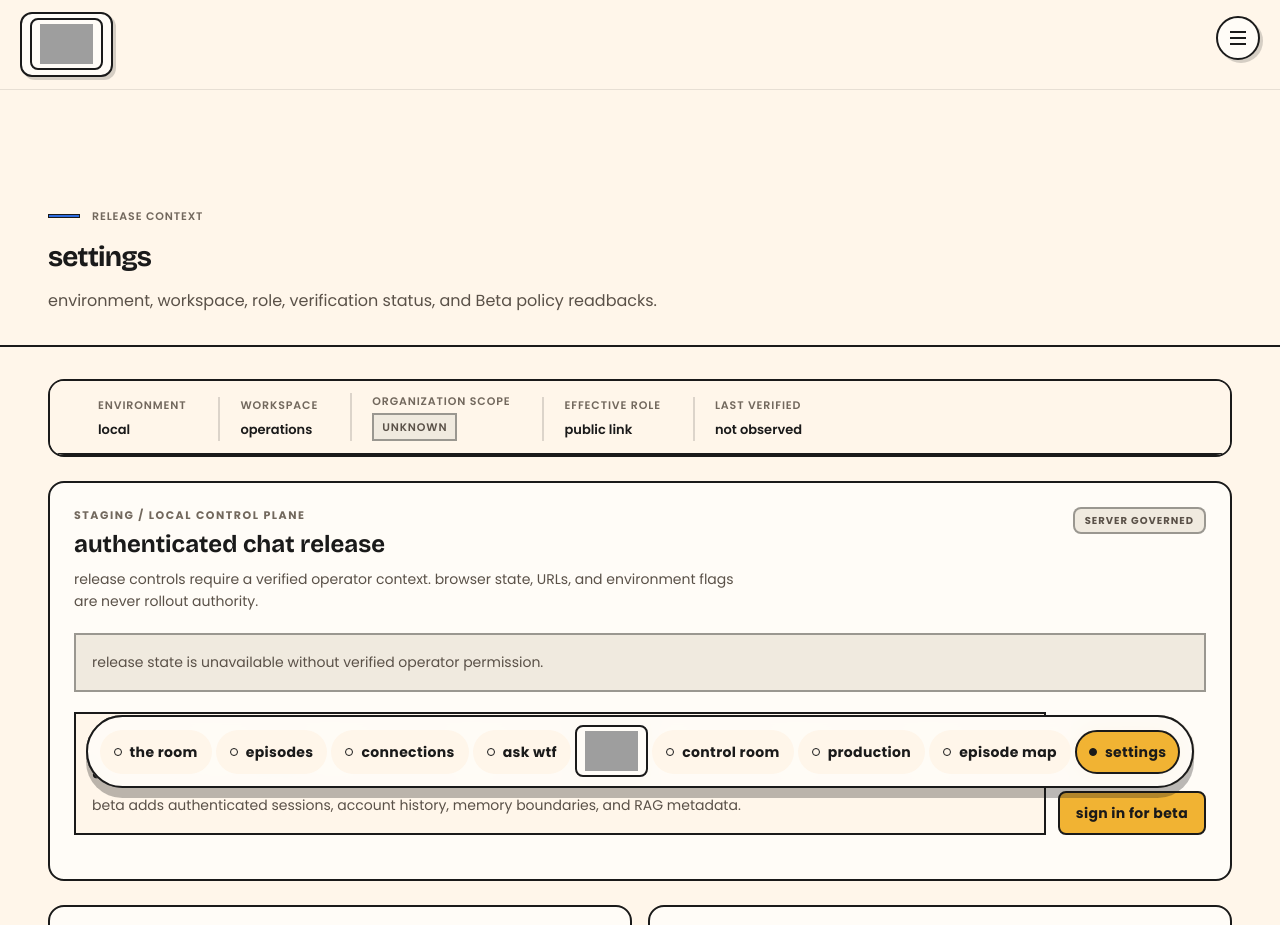
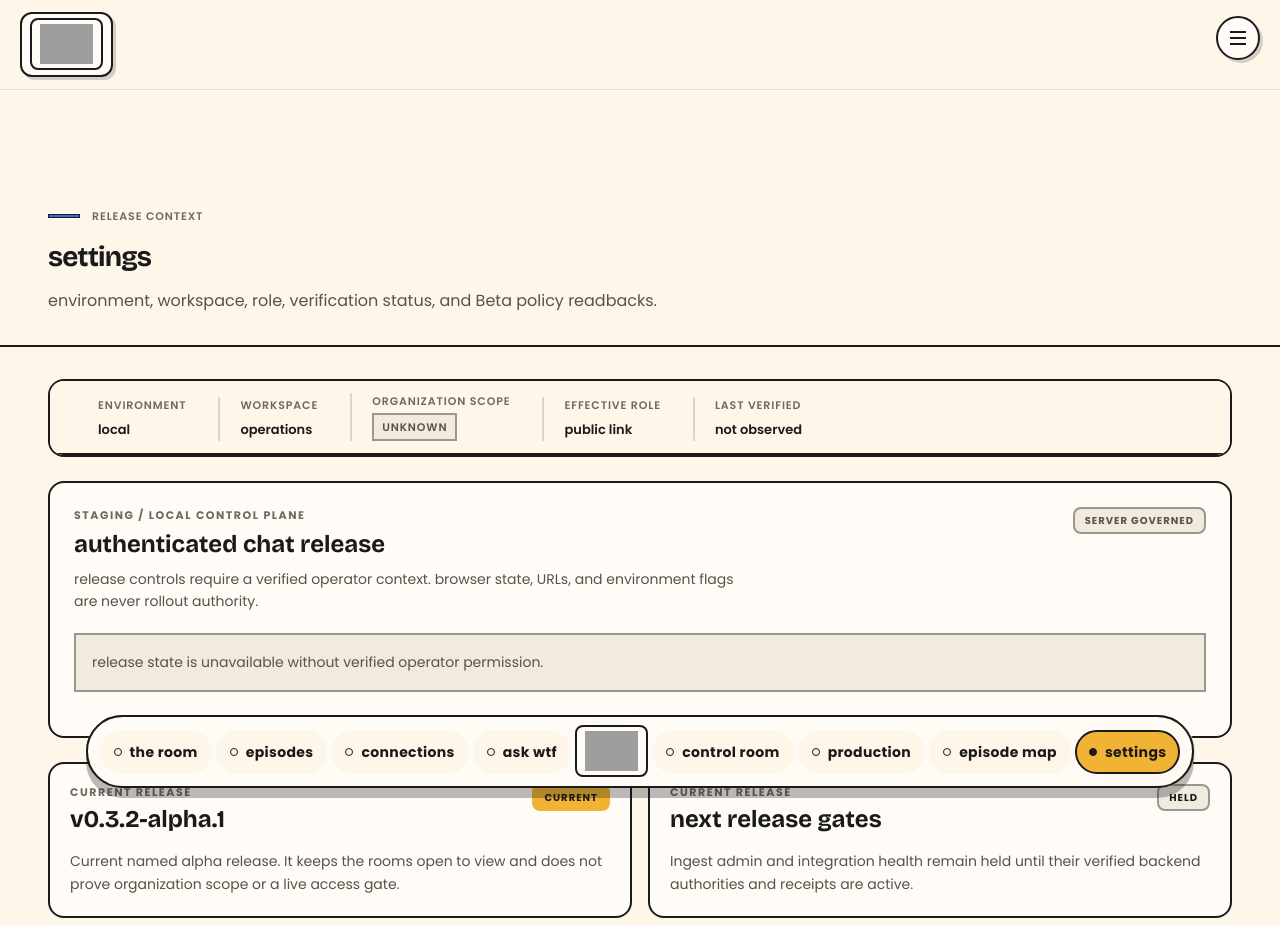
Before and after one commit to Sheshiyer/wtfmedia, a Next.js app in the folder web/: page /ops/settings in a window 1280 px wide. Shown: the top 925 px of the page. Built offline with nearby package versions, Linux system fonts and the light colour scheme; grey boxes are pictures that could not be loaded.

Commit message:
fix(beta): hide unverified operator release UI

```diff
--- a/web/app/(operator)/ops/layout.tsx
+++ b/web/app/(operator)/ops/layout.tsx
@@ -4,14 +4,64 @@ import { currentReleaseNavigation } from "@/lib/public/current-release-nav";
 import { OperatorShell } from "@/components/domain/ops/OperatorShell";
 import { OperatorContextProvider } from "@/components/domain/ops/OperatorContextProvider";
 import { accessLogoutUrl } from "@/lib/ops/return-to";
+import { WorkspaceHeader } from "@/components/patterns/WorkspaceHeader";
+import Link from "next/link";
 import { headers } from "next/headers";
 
 export const dynamic = "force-dynamic";
 
+function ProtectedOpsBoundary({ environment }: { environment: "staging" | "production" }) {
+  return (
+    <div id="ops-main">
+      <WorkspaceHeader
+        size="page"
+        eyebrow="protected operator surface"
+        title="access required"
+        summary="Cloudflare Access must establish a verified operator context before this route can render."
+        accent="attention"
+      />
+      <div className="mx-auto max-w-[var(--wtf-content-max)] px-4 py-8 sm:px-8 xl:px-12">
+        <section
+          className="rounded-panel border-2 border-foreground bg-surface-raised p-5 sm:p-6"
+          aria-labelledby="ops-access-required-title"
+          data-ops-access-required
+          data-ops-environment={environment}
+        >
+          <p className="font-label text-[11px] font-bold uppercase tracking-[0.14em] text-muted">
+            verified context unavailable
+          </p>
+          <h2 id="ops-access-required-title" className="mt-1 font-heading text-2xl font-bold lowercase">
+            this operator route is protected
+          </h2>
+          <p className="mt-3 max-w-2xl text-sm leading-relaxed text-secondary">
+            The public workspace remains available. Return there and use the configured Access entry point to continue.
+          </p>
+          <Link
+            href="/"
+            className="mt-5 inline-flex min-h-11 items-center rounded-[var(--wtf-radius-control)] border-2 border-foreground bg-surface-raised px-4 py-2 font-label text-sm font-bold tracking-wide text-foreground transition-[transform,box-shadow] duration-fast ease-out hover:-translate-y-0.5 focus-visible:outline-none focus-visible:ring-2 focus-visible:ring-attention focus-visible:ring-offset-2 focus-visible:ring-offset-foreground"
+          >
+            return to public workspace
+          </Link>
+        </section>
+      </div>
+    </div>
+  );
+}
+
 export default async function OpsLayout({ children }: { children: React.ReactNode }) {
   const verified = await getVerifiedOpsContext();
   const requestHeaders = await headers();
-  const dto = verified ? operatorContextDto(verified) : ungatedReleaseContextDto(opsEnvironmentForHost(requestHeaders.get("host")));
+  const environment = opsEnvironmentForHost(requestHeaders.get("host"));
+  const trusted = verified?.environment === environment ? verified : null;
+  if (!trusted && environment !== "local") {
+    return (
+      <OperatorShell nav={[]}>
+        <ProtectedOpsBoundary environment={environment} />
+      </OperatorShell>
+    );
+  }
+
+  const dto = trusted ? operatorContextDto(trusted) : ungatedReleaseContextDto(environment);
   const nav = currentReleaseNavigation.map((item) => ({
     label: item.label,
     href: item.href,
@@ -21,7 +71,7 @@ export default async function OpsLayout({ children }: { children: React.ReactNod
     <OperatorContextProvider value={dto}>
       <OperatorShell
         nav={nav}
-        utility={verified ? (
+        utility={trusted ? (
           <a
             href={accessLogoutUrl("/")}
             data-operator-logout
--- a/web/app/(operator)/ops/settings/ReleaseControl.tsx
+++ b/web/app/(operator)/ops/settings/ReleaseControl.tsx
@@ -3,7 +3,6 @@
 import { useCallback, useEffect, useRef, useState } from "react";
 import { Button } from "@/components/ui/Button";
 import { useOperatorContext } from "@/components/domain/ops/OperatorContextProvider";
-import { accessLoginUrl } from "@/lib/ops/access-url";
 import {
   authenticatedChatReleaseStates,
   authenticatedChatReleaseTracks,
@@ -254,30 +253,6 @@ export function ReleaseControl() {
         )}
       </div>
 
-      {context.role === "public_link" && (
-        <div className="mt-5 grid gap-3 sm:grid-cols-[minmax(0,1fr)_auto] sm:items-end" data-release-public-gate>
-          <div className="border-2 border-foreground bg-canvas p-4" data-release-track="alpha">
-            <p className="font-label text-[11px] font-bold uppercase tracking-[0.12em] text-muted">
-              current public version
-            </p>
-            <p className="mt-2 font-heading text-2xl font-bold lowercase text-foreground">
-              alpha · public baseline
-            </p>
-            <p className="mt-2 text-sm leading-relaxed text-secondary">
-              beta adds authenticated sessions, account history, memory boundaries, and RAG metadata.
-            </p>
-          </div>
-          <Button
-            type="button"
-            variant="attention"
-            onClick={() => window.location.assign(accessLoginUrl())}
-            data-release-beta-login
-          >
-            sign in for beta
-          </Button>
-        </div>
-      )}
-
       {release && (
         <div className="mt-5 space-y-5">
           <StateBadge release={release} />
```
Also changed, not shown: 1 other file (tests, documents, lock files or other folders).
